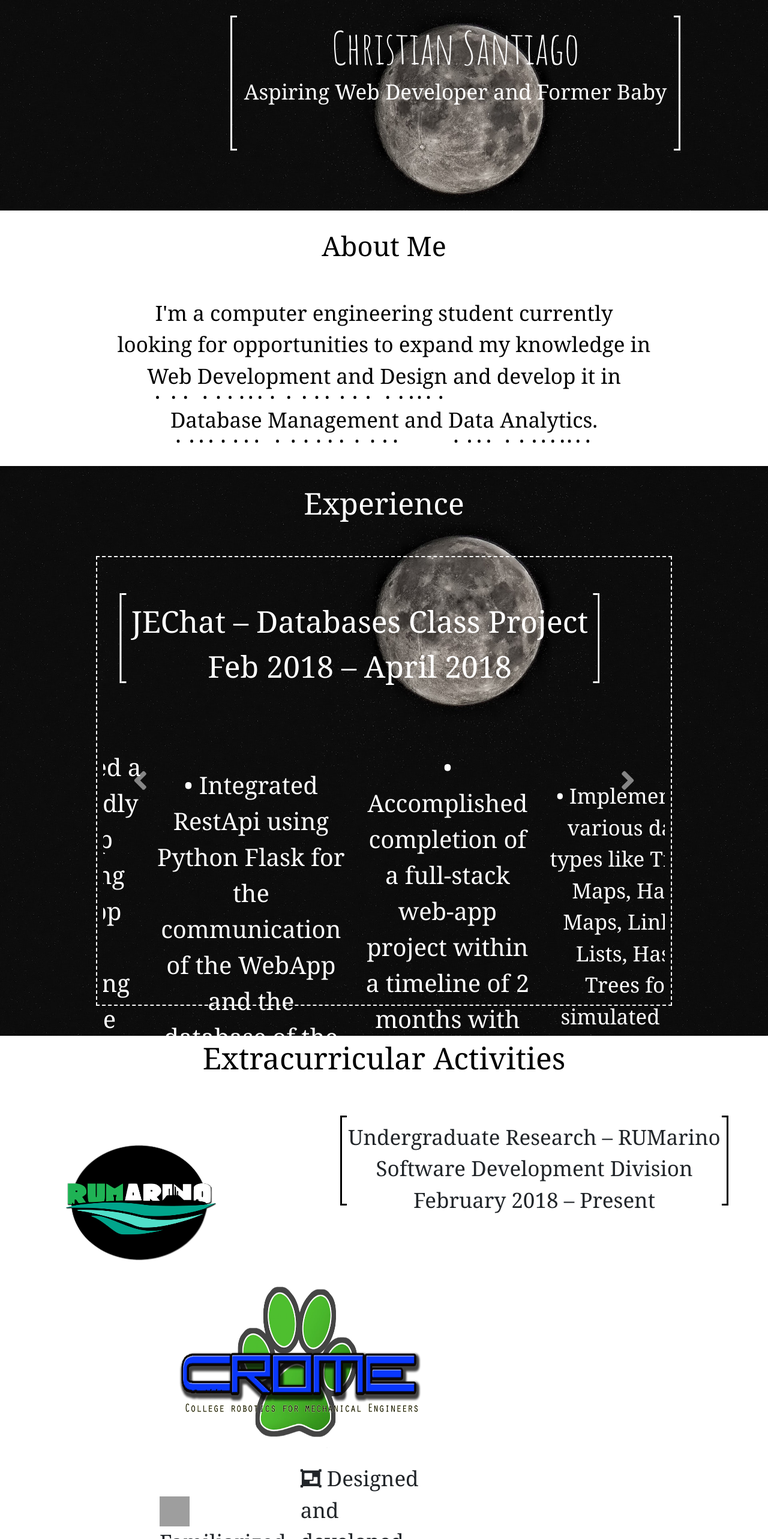
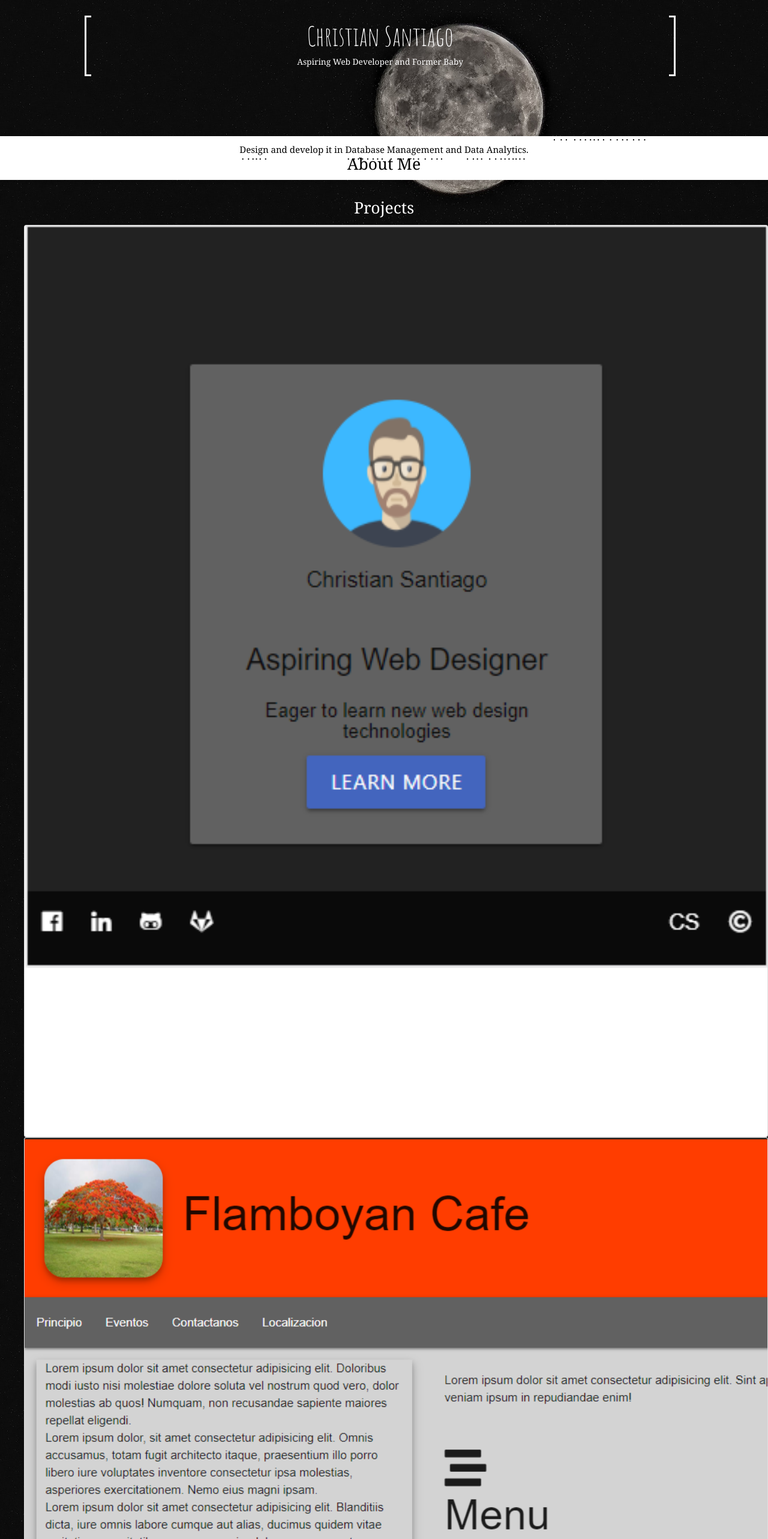
Before and after one commit to CSantiagoBerio/personalWebsite, an Angular app: page /home in a window 1280 px wide. Shown: the part 180-2746 px from the top of the page at 60% size. Built offline with nearby package versions, Linux system fonts and the light colour scheme; grey boxes are pictures that could not be loaded; a web font is replaced by a local one.

Commit message:
Changed home display, added media queries for home display

```diff
--- a/src/app/home/home.component.css
+++ b/src/app/home/home.component.css
@@ -1,10 +1,13 @@
+/* Extra small devices (phones, 600px and down) */
+
+@media only screen and (max-width: 600px) {
   #intro-box {
-  height: 225px;
-  width: 750px;
+    height: 50%;
+    width: 77%;
     color: white;
     text-align: center;
     padding: 8px;
-  margin-left: 30%;
+    margin-left: 11%;
     margin-top: 10%;
     background: inherit;
     background-image: linear-gradient(white, white), linear-gradient(white, white), linear-gradient(white, white), linear-gradient(white, white);
@@ -14,16 +17,17 @@
     border: solid white;
     border-width: 0 3px;
   }
-
   #name {
     /* margin-top: -75px; */
     margin-right: 5px;
     margin-left: 5px;
-  font-size: 75px;
+    font-size: 277%;
     background-clip: border-box;
     font-family: 'Amatic SC';
   }
-
+  .tab-title {
+    font-size: 53%;
+  }
   .first-tab {
     background: white;
     height: auto;
@@ -37,7 +41,6 @@
     margin-right: auto;
     box-shadow: 0 4px 8px 0 rgba(0, 0, 0, 0.2);
   }
-
   .experiences-title {
     font-size: 50px;
     color: black;
@@ -47,14 +50,12 @@
     position: relative;
     background: inherit;
   }
-
   .experiences-info {
     color: black;
     position: relative;
     background: inherit;
     font-size: 50px;
   }
-
   .box {
     background: inherit;
     position: relative;
@@ -70,7 +71,6 @@
     border: solid black;
     border-width: 0 3px;
   }
-
   .box.white {
     background: inherit;
     position: relative;
@@ -86,92 +86,21 @@
     border: solid white;
     border-width: 0 3px;
   }
-
-.white-text {
-  color: white;
-}
-
-.box#jechat {
-  width: 800px;
-  margin-left: 25%;
-}
-
-.box#sahure {
-  width: 850px;
-  margin-left: 25%;
-}
-
-.box#roche {
-  width: 850px;
-  margin-left: 25%;
-}
-
-table,
-tr,
-td {
-  background: inherit;
-  position: relative;
-  padding: 10px;
-  margin-top: 100px;
-}
-
-p {
-  margin-top: 25px;
-  font-size: 35px;
+  p.about-me-text {
+    margin-top: -11%;
+    font-size: 30%;
     margin-bottom: 30px;
     margin-left: 15%;
     text-align: center;
     margin-right: 15%;
   }
-
   h2 {
-  font-size: 35px;
+    font-size: 86%;
   }
-
   #emphasis {
     text-emphasis: dot;
     text-emphasis-position: under right;
   }
-
-hr {
-  height: 45px;
-  border-color: white;
-  border-top-width: 5px;
-  border-top-style: dotted;
-  width: 75%;
-}
-
-#carouselExampleControls {
-  width: 75%;
-  height: 750px;
-  border: 2px dashed white;
-  margin-left: 12.5%;
-  margin-top: 50px;
-  padding: 10px;
-  margin-bottom: 50px;
-}
-
-.carousel-item {
-  height: auto;
-  font-size: 40px;
-}
-
-.carousel-control-previous {
-  margin-left: -50px;
-}
-
-.fa-angle-left {
-  color: white;
-}
-
-.fa-angle-right {
-  color: white;
-}
-
-.carousel-table {
-  font-size: 35px;
-}
-
   .second-tab {
     height: auto;
     color: white;
@@ -179,79 +108,174 @@ hr {
     position: relative;
     font-size: 50px;
   }
-
-#extra-activities {
-  font-size: 35px;
+  ul.portfolio {
+    list-style-type: none;
   }
 
-img#rumarino-logo {
-  height: 200px;
-  width: 250px;
+  ul.portfolio li {
+    padding: 5%;
   }
 
-img#crome-logo {
-    height: 300px;
-    width: 600px;
-    margin-left: 15%;
+  div#website-card {
+    width: 88%;
+    height: 362px;
+    font-size: 20%;
+    color: black;
+  }
+  iframe.portfolio-frame {
+    width: 88%;
+    height: 250px;
+    margin-top: 33%;
+  }
+  div.card-button {
+    border: 3px solid black;
+    background-color: transparent;
+    color: black;
+    width: 24%;
+    padding: 2%;
+    margin-left: 36%;
+    -webkit-transition-duration: 0.4s;
+    transition-duration: 0.4s;
   }
 
-ul li {
-  display: inline-block;
-  padding: 8px;
-  margin-left: 5%;
+  div.card-button:hover {
+    background-color: black;
+    color: white;
+  }
 }
 
-table#ruma-table {
-    font-size: 35px;
+/* Small devices (portrait tablets and large phones, 600px and up) */
+
+@media only screen and (min-width: 600px) {}
+
+/* Medium devices (landscape tablets, 768px and up) */
+
+@media only screen and (min-width: 768px) {}
+
+/* Large devices (laptops/desktops, 992px and up) */
+
+@media only screen and (min-width: 992px) {}
+
+/* Extra large devices (large laptops and desktops, 1200px and up) */
+
+@media only screen and (min-width: 1200px) {
+  #intro-box {
+    height: 50%;
+    width: 77%;
+    color: white;
+    text-align: center;
+    padding: 8px;
+    margin-left: 11%;
+    margin-top: 10%;
+    background: inherit;
+    background-image: linear-gradient(white, white), linear-gradient(white, white), linear-gradient(white, white), linear-gradient(white, white);
+    background-repeat: no-repeat;
+    background-size: 8px 3px;
+    background-position: top left, top right, bottom left, bottom right;
+    border: solid white;
+    border-width: 0 3px;
+  }
+  #name {
+    /* margin-top: -75px; */
+    margin-right: 5px;
+    margin-left: 5px;
+    font-size: 277%;
+    background-clip: border-box;
+    font-family: 'Amatic SC';
+  }
+  .tab-title {
+    font-size: 53%;
+  }
+  .first-tab {
+    background: white;
+    height: auto;
     width: auto;
-    margin-left: 20%;
-    margin-right: 20%;
-    margin-top: -15px;
+    font-size: 50px;
+    color: black;
+    overflow: hidden;
+    margin-top: 100px;
+    text-align: center;
+    margin-left: auto;
+    margin-right: auto;
+    box-shadow: 0 4px 8px 0 rgba(0, 0, 0, 0.2);
+  }
+  .experiences-title {
+    font-size: 50px;
+    color: black;
+    overflow: hidden;
+    margin-top: 25px;
+    text-align: center;
+    position: relative;
+    background: inherit;
+  }
+  .experiences-info {
+    color: black;
+    position: relative;
+    background: inherit;
+    font-size: 50px;
+  }
+  .box {
+    background: inherit;
+    position: relative;
+    margin-top: 50px;
+    width: 500px;
+    margin-left: 32%;
+    height: 150px;
     padding: 10px;
+    background-image: linear-gradient(black, black), linear-gradient(black, black), linear-gradient(black, black), linear-gradient(black, black);
+    background-repeat: no-repeat;
+    background-size: 8px 3px;
+    background-position: top left, top right, bottom left, bottom right;
+    border: solid black;
+    border-width: 0 3px;
   }
-
-img#ieee-logo {
-    height: 200px;
-    width: 300px;
+  .box.white {
+    background: inherit;
+    position: relative;
+    margin-top: 50px;
+    width: auto;
+    /* margin-left: 36.5%; */
+    height: 150px;
+    padding: 10px;
+    background-image: linear-gradient(white, white), linear-gradient(white, white), linear-gradient(white, white), linear-gradient(white, white);
+    background-repeat: no-repeat;
+    background-size: 8px 3px;
+    background-position: top left, top right, bottom left, bottom right;
+    border: solid white;
+    border-width: 0 3px;
   }
-
-img#computersociety-logo {
-    height: 350px;
-    width: 550px;
-    margin-left: 25%;
+  p.about-me-text {
+    margin-top: -11%;
+    font-size: 30%;
+    margin-bottom: 30px;
+    margin-left: 15%;
+    text-align: center;
+    margin-right: 15%;
   }
-
-table#computersociety-table {
-    font-size: 35px;
-    width: auto;
-    margin-left: 20%;
-    margin-right: 20%;
-    margin-top: -15px;
-    padding: 10px;
+  h2 {
+    font-size: 86%;
   }
-
-.box#computer-society {
-    margin-left: 20%;
+  #emphasis {
+    text-emphasis: dot;
+    text-emphasis-position: under right;
+  }
+  .second-tab {
+    height: auto;
+    color: white;
+    text-align: center;
+    position: relative;
+    font-size: 50px;
+  }
+  ul.portfolio {
+    list-style-type: none;
+  }
+  div#website-card {
     width: 100%;
-    text-align: center;
+    height: 100%;
   }
-.box#ruma {
-  width: 100%;
-  text-align: center;
-  margin-left: 20%;
+  iframe.portfolio-frame {
+    width: 88%;
+    height: 250px;
+    margin-top: 33%;
   }
-
-.third-tab {
-  background-color: white;
-  height: auto;
-  font-size: 35px;
 }
-
-img#python-logo {
-  height: 50px;
-  width: 50px;
-}
-
-.tab-title {
-  font-size: 45px;
-}
--- a/src/app/home/home.component.html
+++ b/src/app/home/home.component.html
@@ -10,178 +10,42 @@
 
 
   <div class="first-tab">
-    <p>
-      <span class="tab-title">About Me</span>
+    <span class="tab-title">About Me</span>
+    <p class="about-me-text">
       <br>
       <br> I'm a computer engineering student currently looking for opportunities to expand my knowledge in
-      <span id="emphasis"> Web Development and Design</span> and develop it in
+      <span id="emphasis">Web Development and Design</span> and develop it in
       <span id="emphasis">Database Management</span> and
       <span id="emphasis">Data Analytics</span>.
     </p>
   </div>
 
-
   <div class="second-tab">
-    <div class="white-text experiences-title">
-      Experience
-    </div>
-
-    <div id="carouselExampleControls" class="carousel slide" data-ride="carousel">
-      <div class="carousel-inner">
-        <div class="carousel-item active">
-          <!-- <div class="box"> -->
-          <div class="experiences-info box white white-text" id="jechat">
-            JEChat – Databases Class Project
-            <br> Feb 2018 – April 2018
+    <span class="tab-title">Projects</span>
+    <ul class="portfolio">
+      <li>
+        <div id="website-card" class="card">
+          <img class="card-img-top" src="../../assets/e-resume.png" alt="Personal Website">
+          <div class="card-body">
+            <p class="card-text">This is the first website I developed. It is the draft the one you are currently on.</p>
+            <div class="card-button">
+              <i href="https://csantiagoberio.github.io">Go to</i>
+            </div>
           </div>
-
-          <table>
-            <tr>
-              <td>
-                • Developed a user-friendly web-app mimicking Whatsapp with a functioning Database using SQL in PostgresSQL
-              </td>
-              <td>
-                • Integrated RestApi using Python Flask for the communication of the WebApp and the database of the project.
-              </td>
-              <td>
-                • Accomplished completion of a full-stack web-app project within a timeline of 2 months with excellent results.
-              </td>
-            </tr>
-          </table>
-        </div>
-        <div class="carousel-item">
-          <div class="box white white-text experience-info" id="sahure">
-            Operation Sahure/Pyramid Scheme
-            <br> Class Project
-            <br> August 2017 – December 2017
-          </div>
-
-          <table class="carousel-table">
-            <tr>
-              <td>
-                • Implemented various data types like Trees, Maps, Hash Maps, Linked Lists, Hash Trees for simulated FBI investigation.
-              </td>
-              <td>
-                • Developed a program that related a pyramid scheme using various ADTs given in Data Structure class
-              </td>
-              <td>
-                • Implementing an imitation of an “FBI” investigation in which it will choose the path of a given number of arrests which
-                would give the maximum/highest assets confiscated.
-              </td>
-            </tr>
-          </table>
-        </div>
-        <div class="carousel-item">
-          <div class="box white white-text experience-info" id="roche">
-            Intern Summer Program
-            <br> Roche Operations, Ponce PR
-            <br> June 2016- July 2016
-          </div>
-
-          <table class="carousel-table">
-            <tr>
-              <td>
-                • Identified and fixed errors in automated request forms, using Microsoft InfoPath and SharePoint Designer.
-              </td>
-              <td>
-                • Revised manufacturing procedures of blood glucose test strips and oversaw that the Standards Operating Procedures (S.O.P.)
-                were followed adequately.
-              </td>
-              <td>
-                • Surpassed expectations of manager in Manufacturing Division with the exceptional results given.
-              </td>
-              <td>
-                • Updated Waste Disposal and Storage Chemicals Charts immediately after waste management organization were substituted.
-              </td>
-            </tr>
-          </table>
-        </div>
-      </div>
-      <a class="carousel-control-prev" href="#carouselExampleControls" role="button" data-slide="prev">
-        <span>
-          <i class="fas fa-angle-left" aria-hidden="true"></i>
-        </span>
-        <span class="sr-only">Previous</span>
-      </a>
-      <a class="carousel-control-next" href="#carouselExampleControls" role="button" data-slide="next">
-        <span>
-          <i class="fas fa-angle-right" aria-hidden="true"></i>
-        </span>
-        <span class="sr-only">Next</span>
-      </a>
-    </div>
-  </div>
-
-  <div class="third-tab">
-    <div class="experiences-title">
-      Extracurricular Activities
-    </div>
-
-    <ul>
-      <li>
-        <img id="rumarino-logo" src="../../assets/rumarino-logo.png" alt="RUMarino">
-      </li>
-      <li>
-        <div class="box" id="ruma">
-          Undergraduate Research – RUMarino
-          <br> Software Development Division
-          <br> February 2018 – Present
         </div>
       </li>
       <li>
-        <img id="crome-logo" src="../../assets/crome-logo.png" alt="CROME">
+        <div id="website-card" class="card">
+          <img class="card-img-top" src="../../assets/flamboyan-website.png" alt="Flamboyan Cafe">
+          <div class="card-body">
+            <p class="card-text">Side project for a family bussiness (Work in progress)</p>
+            <div class="card-button">
+              <i href="">Not hosted</i>
+            </div>
+          </div>
+        </div>
       </li>
     </ul>
 
-    <table id="ruma-table">
-      <tr>
-        <td>
-          <img src="../../assets/python.png" alt="Python Logo" id="python-logo"> Familiarized with the Python code written by the team members in less than two weeks to be able to develop the
-          code and understand the basic structure
-        </td>
-        <td>
-          <i class="fas fa-object-group"></i>
-          Designed and developed the autonomous architecture logic of the path mission in collaboration of 3 teams using Python for
-          the 2018 RoboSub competition in San Diego, California
-        </td>
-        <td>
-          • Maintained communication with the Vision team, Embedded Software team and other necessary divisions to properly achieve
-          the task assigned.
-        </td>
-      </tr>
-    </table>
-
-    <br>
-    <br>
-    <br>
-    <br>
-
-    <ul>
-      <li>
-        <img id="ieee-logo" src="../../assets/ieee.jpg" alt="IEEE">
-      </li>
-      <li>
-        <div class="box" id="computer-society">
-          IEEE Computer Society – Member
-          <br> Captain of Web-Design Project
-          <br> January 2016 – Present
-        </div>
-      </li>
-      <li>
-        <img id="computersociety-logo" src="../../assets/ieee-computer-society.png" alt="IEEE Computer Society">
-      </li>
-    </ul>
-
-    <table id="computersociety-table">
-      <tr>
-        <td>
-          • Managed team of 4 students for the current creation and integration of resume data base of members and non-members of the
-          IEEE Chapter of the University of Puerto Rico, Mayaguez Campus (UPRM)
-        </td>
-        <td>
-          • Researched for a more secure, stable and fast web-design architecture to develop an IEEE-Computer Society webpage
-        </td>
-      </tr>
-    </table>
   </div>
 </div>
```
Also changed, not shown: src/app/resume/resume.component.html (+5 -5 lines), src/assets/e-resume.png (added), src/assets/flamboyan-website.png (added). Lines whose indentation alone changed are shown as unchanged.
